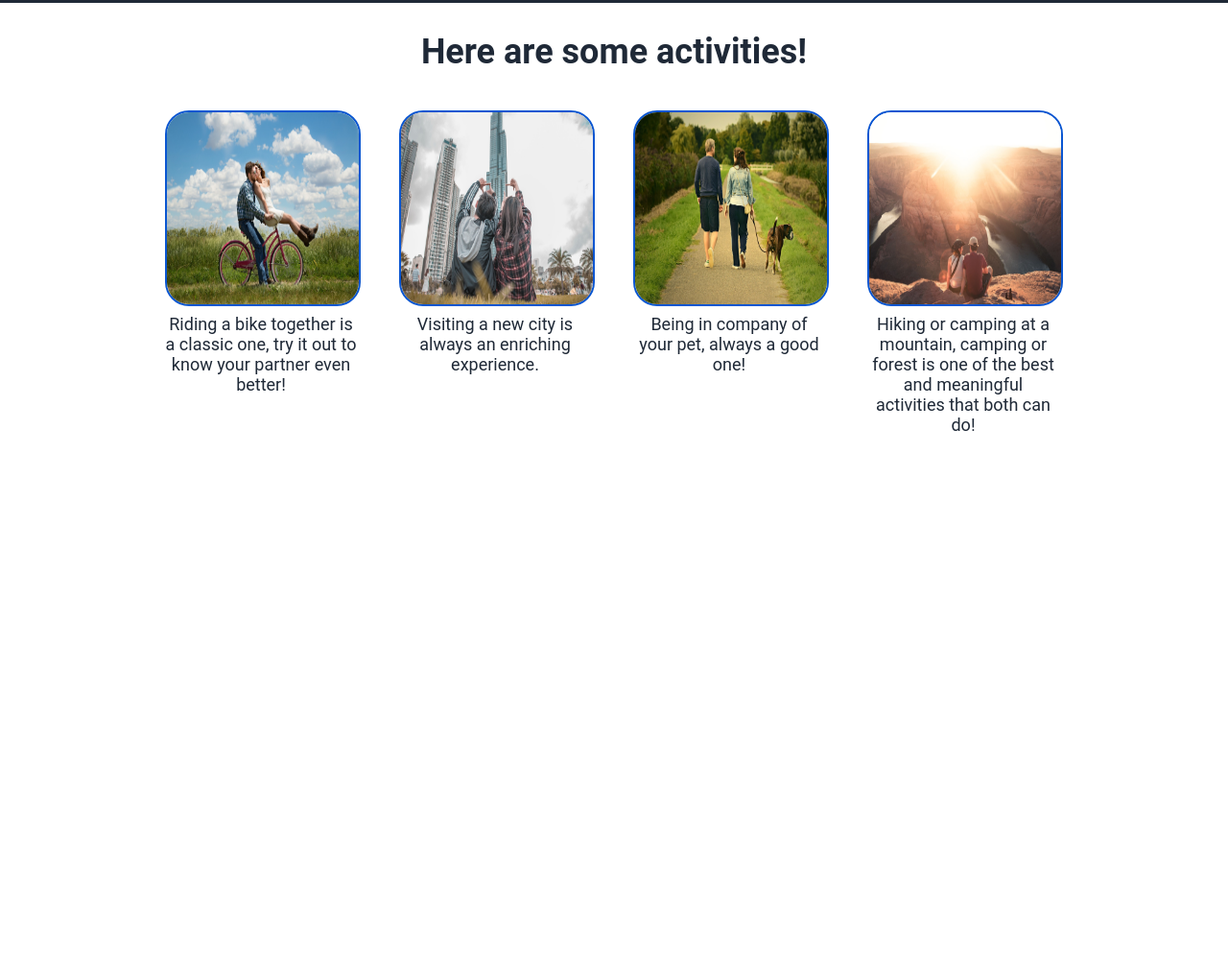
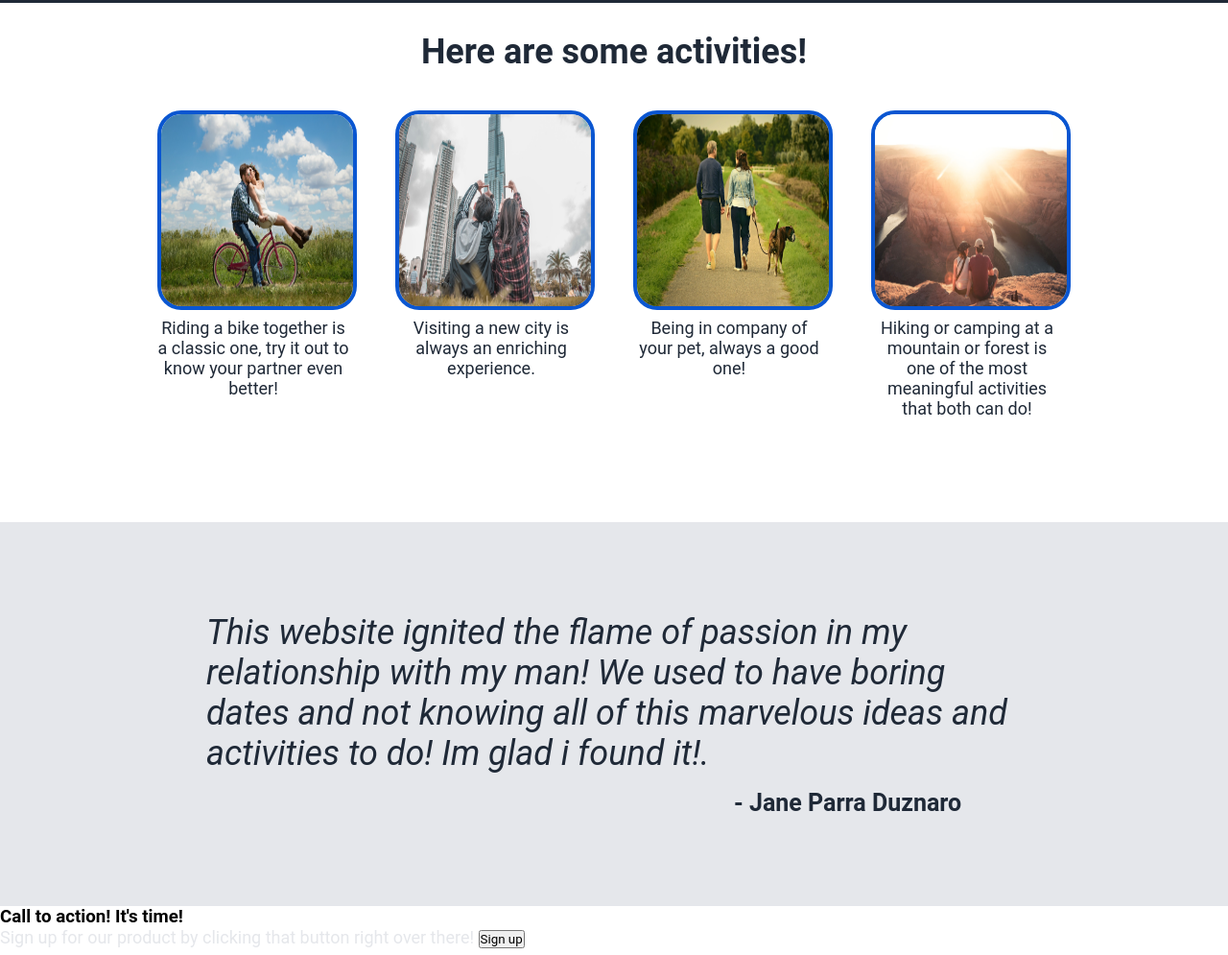
Before and after one commit to LiebeHS/landingpage, a plain HTML site: page index.html in a window 1280 px wide. Shown: the part 565-1560 px from the top of the page at 96% size. Before the commit the page ends 1036 px from the top, so only its background shows below. Drawn offline with Linux system fonts and the light colour scheme.

Commit message:
added quote section

```diff
--- a/index.html
+++ b/index.html
@@ -53,20 +53,25 @@
 
             <div class="cards">
             <img class="love-couples" src="imgs/couple-mountain.jpg" alt="couple in mountain">
-            <a class="info-couples">Hiking or camping at a mountain, camping or forest is one of the best and meaningful activities that both can do!</a>
+            <a class="info-couples">Hiking or camping at a mountain or forest is one of the most meaningful activities that both can do!</a>
             </div>
 
+        </div>
+    </div>
 
+        <div class="quote">
+            <div class="quote-space">
+            <a class="quote-text">This website ignited the flame of passion in my relationship with my man! We used to have boring dates and not knowing all of this marvelous ideas and activities to do! Im glad i found it!.</a>
+            <a class="quote-firm">- Jane Parra Duznaro</a>
+            </div>
+        </div>
+
+        <div class="footer">
+            <h3> Call to action! It's time! </h3>
+            <a> Sign up for our product by clicking that button right over there! </a>
+            <button class="sign-up2" >Sign up</button>
 
         </div>
-
-
-
-
-
-
-
-    </div>
 
 
 
--- a/styles.css
+++ b/styles.css
@@ -91,7 +91,7 @@ h2{
 .cards{
     display: flex;
     flex-direction: column;
-    padding: 20px 20px 10px 20px;
+    padding: 20px 20px 100px 20px;
 
 }
 
@@ -99,7 +99,7 @@ h2{
     height: 200px;
     width: 200px;
     border-radius: 25px;
-    border: 2px solid #0a56d1 ;
+    border: 4px solid #0a56d1 ;
 
 }
 .info-couples{
@@ -109,3 +109,29 @@ h2{
     font-weight: italic;
     color: #1F2937;
 }
+
+/* QUOTE SECTION */
+.quote{
+    background-color: #E5E7EB ;
+    height: 400px;
+    display: flex;
+    justify-content: center;
+    align-items: center;
+
+}
+.quote-space{
+    display: flex;
+    flex-direction: column;
+}
+.quote-text{
+    max-width: 850px;
+    font-size: 36px;
+    font-style: italic;
+    color: #1F2937;
+}
+.quote-firm{
+    font-size: 25px;
+    font-weight: bold;
+    color: #1F2937;
+    padding-left: 550px;
+}
```
